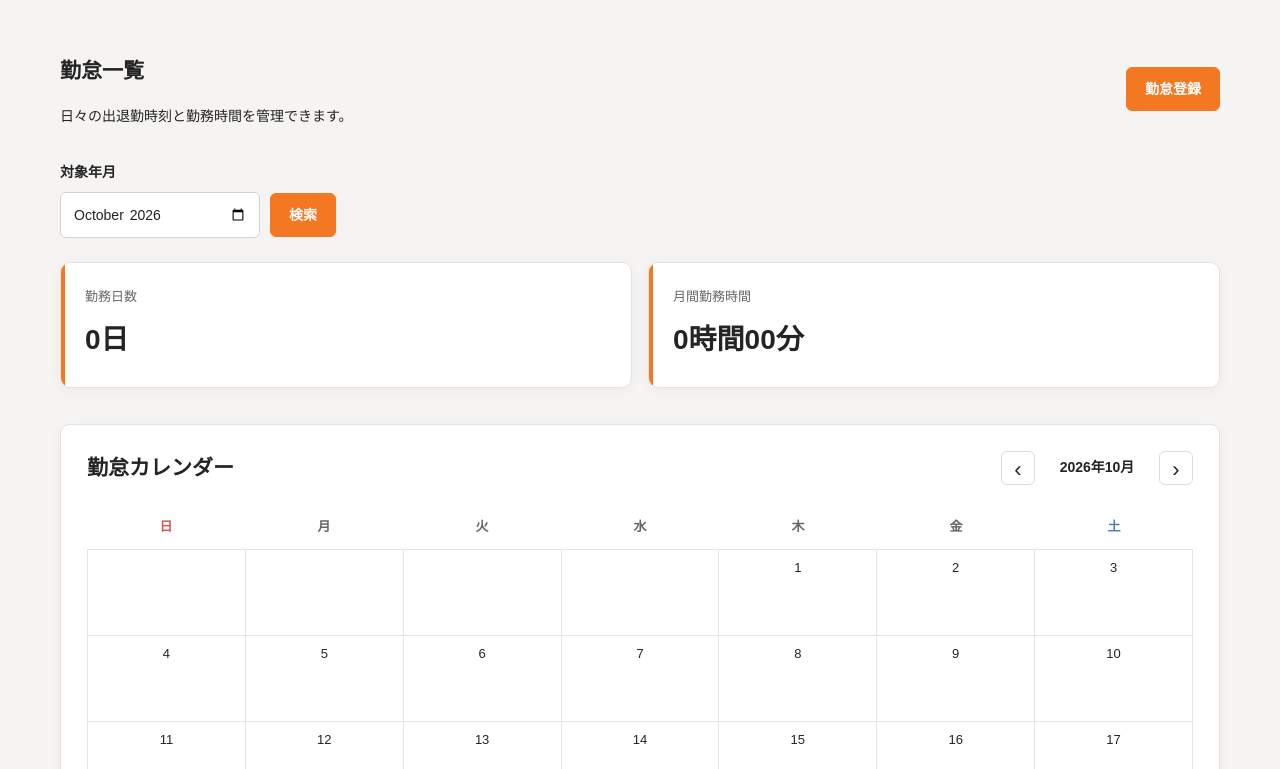
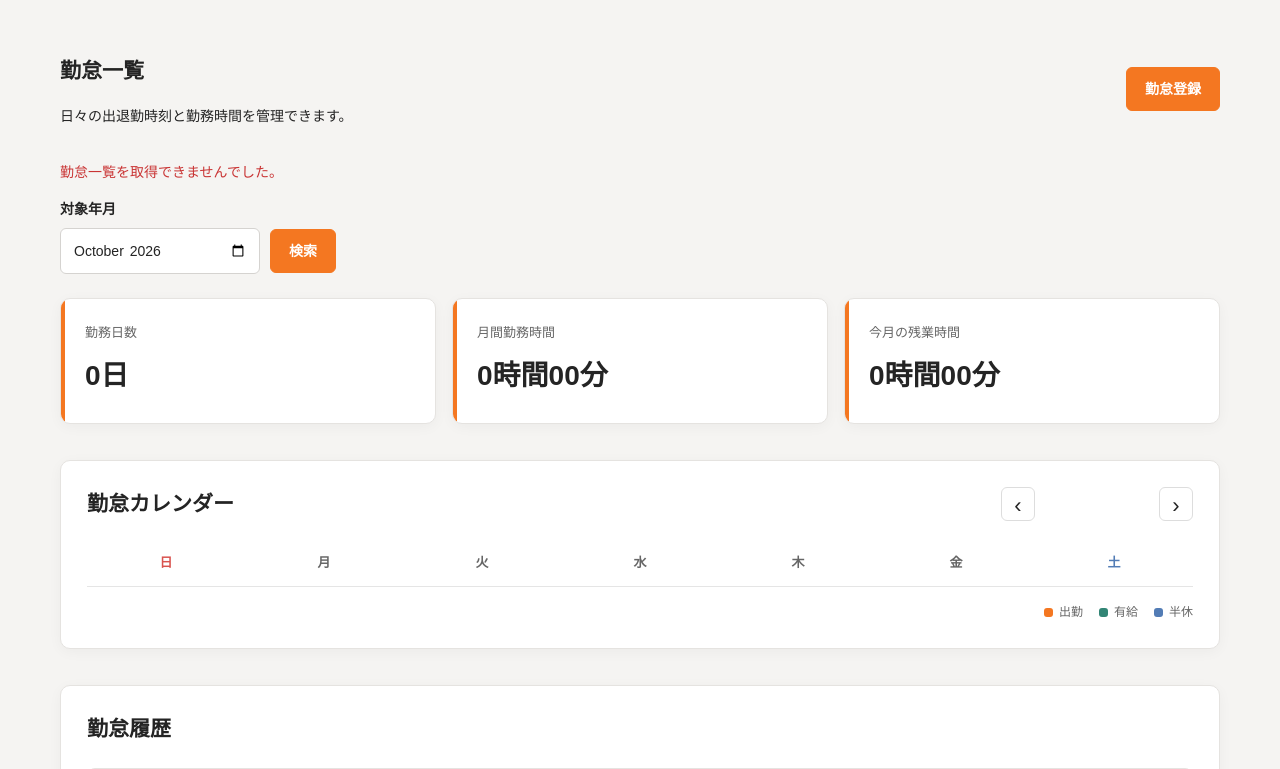
Before and after one commit to jonghyeon99/worklog, a Flask app: page /dashboard in a window 1280 px wide. Shown: the part 81-850 px from the top of the page. Run offline with Flask 3, Linux system fonts and the light colour scheme; the visitor is signed in with stand-in values (Sample User, id 1); data that the repository does not hold is empty; some libraries are stand-ins or nearby versions.

Commit message:
Add monthly overtime calculation with half-day leave support

```diff
--- a/routes/attendance.py
+++ b/routes/attendance.py
@@ -113,31 +113,96 @@ def attendance_list():
                     SELECT id, work_date, clock_in, clock_out,
                            break_start, break_end, memo
                     FROM work_record
-                    WHERE user_id = %s AND work_date BETWEEN %s AND %s
+                    WHERE user_id = %s
+                      AND work_date BETWEEN %s AND %s
                     ORDER BY work_date DESC
                     """,
                     (user_id, start_date, end_date)
                 )
                 rows = cur.fetchall()
 
+                cur.execute(
+                    """
+                    SELECT default_clock_in, default_clock_out,
+                           default_break_start, default_break_end
+                    FROM work_setting
+                    WHERE user_id = %s
+                    """,
+                    (user_id,)
+                )
+                setting = cur.fetchone()
+
+                if setting is None:
+                    return jsonify({
+                        "error": "勤務時間の設定が見つかりません。"
+                    }), 404
+
+                cur.execute(
+                    """
+                    SELECT leave_date, leave_type
+                    FROM paid_leave_usage
+                    WHERE user_id = %s
+                      AND leave_date BETWEEN %s AND %s
+                    """,
+                    (user_id, start_date, end_date)
+                )
+                leave_rows = cur.fetchall()
+
+        standard_minutes = calculate_work_minutes(
+            setting[0], setting[1], setting[2], setting[3]
+        )
+
+        leave_map = {}
+
+        for leave_date, leave_type in leave_rows:
+            if leave_date in leave_map:
+                return jsonify({
+                    "error": "同じ日付に複数の休暇記録があります。"
+                }), 409
+
+            leave_map[leave_date] = leave_type
+
         attendance_list = []
         total_work_minutes = 0
+        total_overtime_minutes = 0
 
         for row in rows:
-            work_minutes = calculate_work_minutes(row[2], row[3], row[4], row[5])
+            work_date = row[1]
+            work_minutes = calculate_work_minutes(
+                row[2], row[3], row[4], row[5]
+            )
+
+            leave_type = leave_map.get(work_date)
+
+            if leave_type == "FULL":
+                return jsonify({
+                    "error": "全日休暇と勤怠記録が重複しています。"
+                }), 409
+
+            if leave_type in ("AM", "PM"):
+                required_minutes = standard_minutes // 2
+            else:
+                required_minutes = standard_minutes
+
+            overtime_minutes = max(
+                0, work_minutes - required_minutes
+            )
 
             total_work_minutes += work_minutes
+            total_overtime_minutes += overtime_minutes
 
             attendance_list.append({
                 "id": row[0],
-                "work_date": row[1].isoformat(),
+                "work_date": work_date.isoformat(),
                 "clock_in": row[2].strftime("%H:%M"),
                 "clock_out": row[3].strftime("%H:%M"),
                 "break_start": row[4].strftime("%H:%M") if row[4] else None,
                 "break_end": row[5].strftime("%H:%M") if row[5] else None,
                 "memo": row[6] or "",
                 "work_minutes": work_minutes,
-                "work_time": format_work_minutes(work_minutes)
+                "work_time": format_work_minutes(work_minutes),
+                "overtime_minutes": overtime_minutes,
+                "overtime_time": format_work_minutes(overtime_minutes)
             })
 
         return jsonify({
@@ -146,7 +211,9 @@ def attendance_list():
             "attendance": attendance_list,
             "work_days": len(attendance_list),
             "total_work_minutes": total_work_minutes,
-            "total_work_time": format_work_minutes(total_work_minutes)
+            "total_work_time": format_work_minutes(total_work_minutes),
+            "total_overtime_minutes": total_overtime_minutes,
+            "total_overtime": format_work_minutes(total_overtime_minutes)
         }), 200
 
     except Exception:
--- a/static/css/dashboard.css
+++ b/static/css/dashboard.css
@@ -22,7 +22,7 @@
 }
 
 .work-summary {
-    grid-template-columns: repeat(2, minmax(0, 1fr));
+    grid-template-columns: repeat(3, minmax(0, 1fr));
 }
 
 .attendance-section {
@@ -257,32 +257,6 @@
 }
 
 @media (max-width: 600px) {
-    .calendar-section .section-header {
-        flex-wrap: wrap;
-        gap: 12px;
-    }
-
-    .calendar-day,
-    .calendar-empty {
-        min-height: 65px;
-    }
-
-    .calendar-day {
-        padding: 6px 1px;
-        gap: 3px;
-    }
-
-    .calendar-status {
-        font-size: 9px;
-        padding: 2px 0;
-    }
-
-    .calendar-navigation {
-        gap: 8px;
-    }
-}
-
-@media (max-width: 600px) {
     .work-summary {
         grid-template-columns: 1fr;
     }
@@ -306,6 +280,16 @@
         min-height: 52px;
     }
 
+    .calendar-day {
+        padding: 6px 1px;
+        gap: 3px;
+    }
+
+    .calendar-status {
+        font-size: 9px;
+        padding: 2px 0;
+    }
+
     .calendar-navigation {
         gap: 8px;
     }
--- a/static/js/dashboard.js
+++ b/static/js/dashboard.js
@@ -9,6 +9,7 @@ const targetMonth = document.getElementById("target-month");
 const searchButton = document.getElementById("search-button");
 const totalWorkTime = document.getElementById("total-work-time");
 const workDays = document.getElementById("work-days");
+const totalOvertime = document.getElementById("total-overtime");
 const calendarGrid = document.getElementById("attendance-calendar");
 const calendarMonth = document.getElementById("calendar-month");
 const calendarPrev = document.getElementById("calendar-prev");
@@ -53,7 +54,6 @@ async function loadAttendance() {
             leaveResponse.json()
         ]);
 
-        // 이전 달 요청이 늦게 도착해 화면을 덮어쓰는 문제 방지
         if (requestId !== attendanceRequestId) {
             return;
         }
@@ -67,6 +67,7 @@ async function loadAttendance() {
         attendanceRecords = attendanceResult.attendance;
         workDays.textContent = `${attendanceResult.work_days}日`;
         totalWorkTime.textContent = attendanceResult.total_work_time;
+        totalOvertime.textContent = attendanceResult.total_overtime;
 
         if (leaveResponse.ok) {
             leaveRecords = leaveResult.usage.filter(
--- a/templates/dashboard.html
+++ b/templates/dashboard.html
@@ -51,6 +51,11 @@
             <div class="summary-item">
                 <p>月間勤務時間</p>
                 <strong id="total-work-time">0時間00分</strong>
+            </div>
+
+            <div class="summary-item">
+                <p>今月の残業時間</p>
+                <strong id="total-overtime">0時間00分</strong>
             </div>
         </div>
 
```
